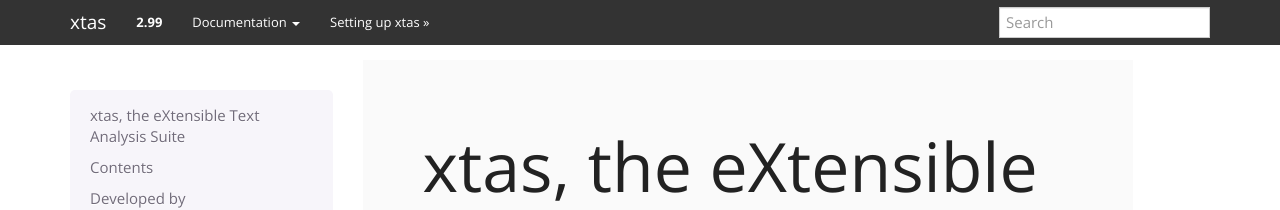
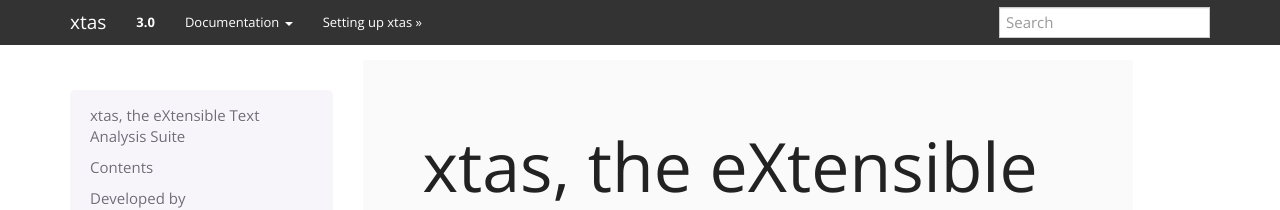
Before and after one commit to NLeSC/xtas, a Sphinx documentation site: the page built from doc/index.rst, in a window 1280 px wide. Shown: the top 210 px of the page. Built offline with Sphinx 7.4.7, drawn with Linux system fonts in a browser that asks for light colours.

Commit message:
version 3.0, finally

```diff
--- a/doc/conf.py
+++ b/doc/conf.py
@@ -59,9 +59,9 @@
 # built documents.
 #
 # The short X.Y version.
-version = '2.99'
+version = '3.0'
 # The full version, including alpha/beta/rc tags.
-release = '2.99.7'
+release = '3.0.0'
 
 # The language for content autogenerated by Sphinx. Refer to documentation
 # for a list of supported languages.
--- a/xtas/_version.py
+++ b/xtas/_version.py
@@ -1,2 +1,2 @@
 # This module must contain the version ONLY. It's parsed by setup.py.
-__version__ = '2.99.7'
+__version__ = '3.0'
```
